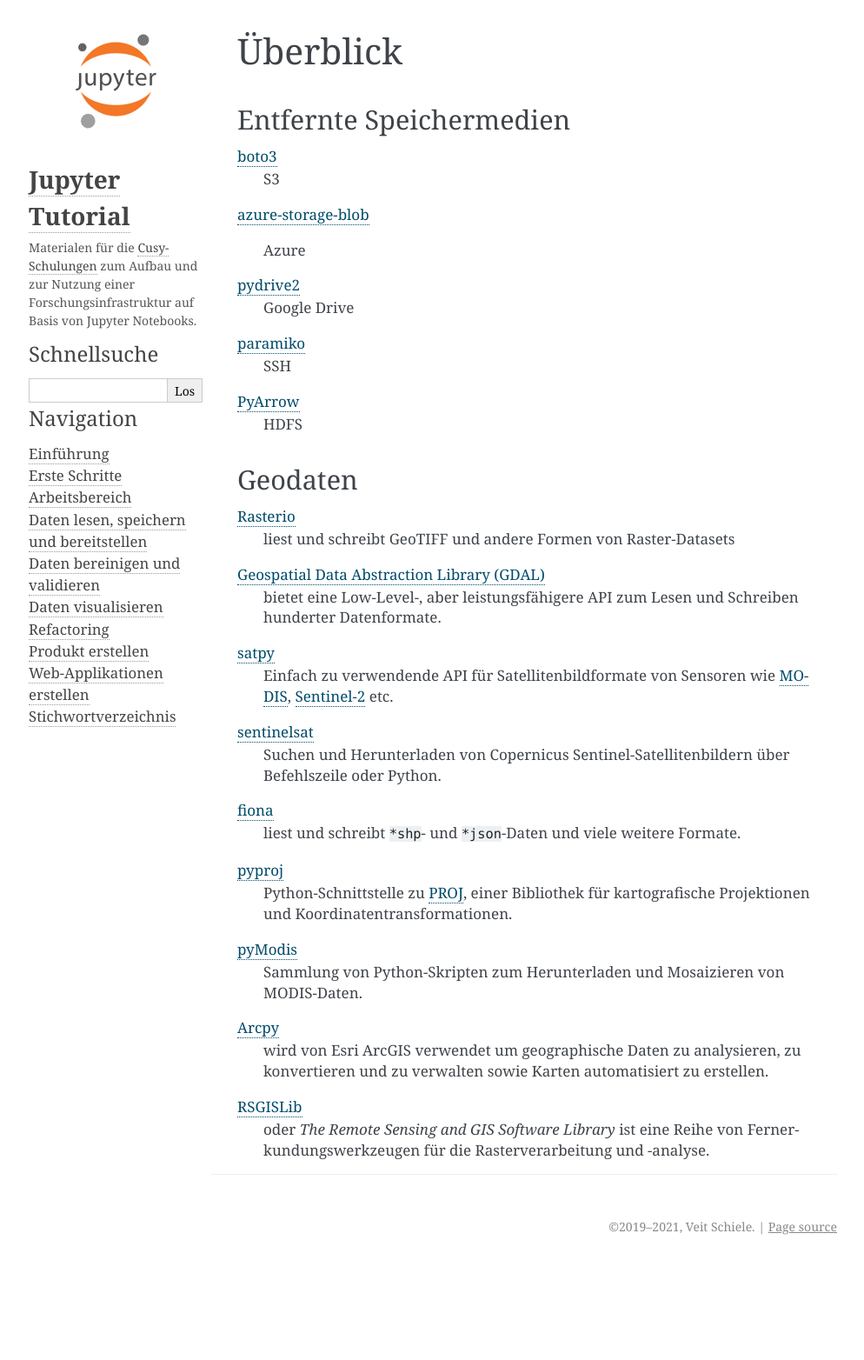
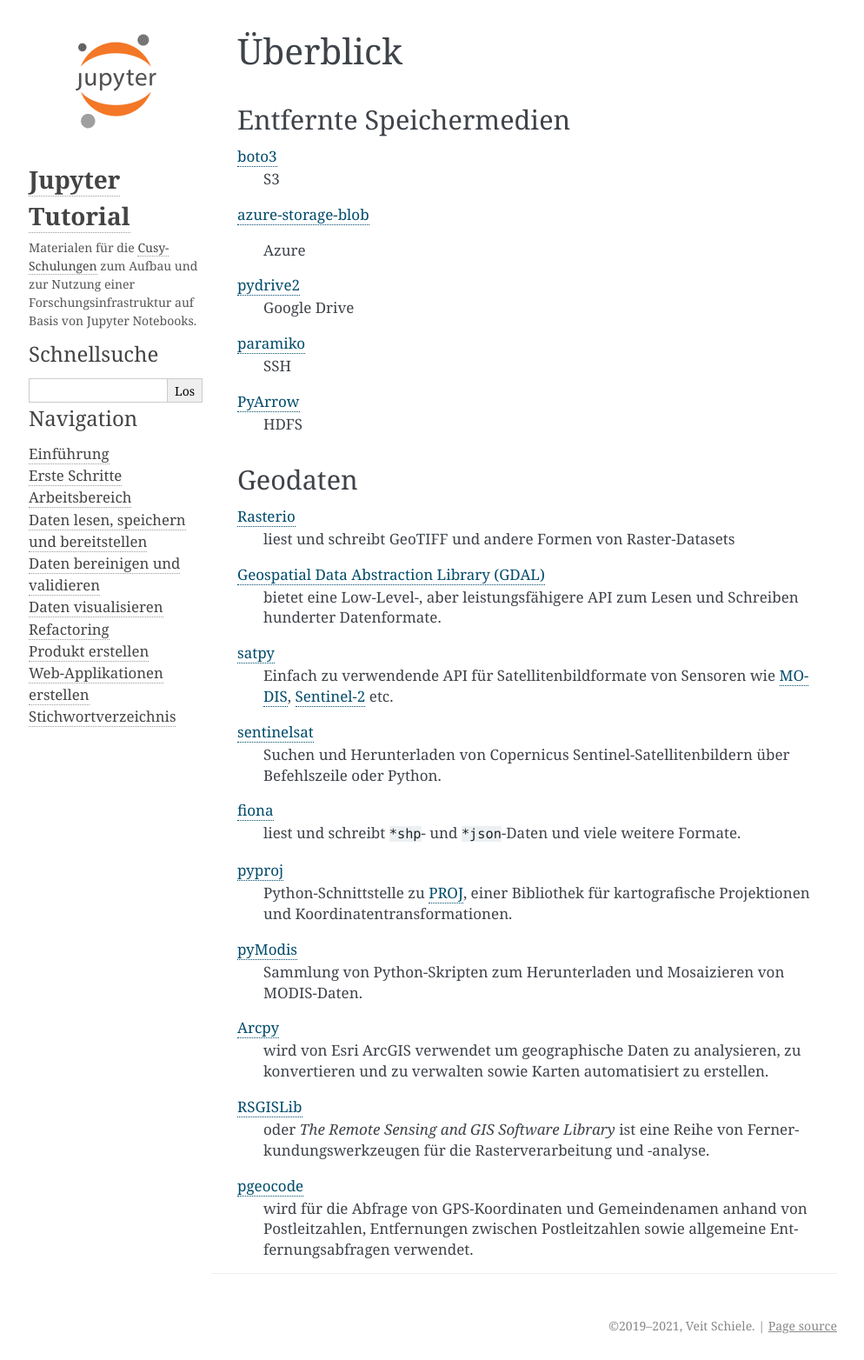
Before and after one commit to veit/jupyter-tutorial-de, a Sphinx documentation site: the page built from docs/data-processing/overview.rst, in a window 1280 px wide. Shown: the whole page at 87% size, without its empty margins (147-1141 px from the left). Built offline with Sphinx 7.4.7, drawn with Linux system fonts in a browser that asks for light colours; pages that are not in the unit, such as notebooks, are missing from menus; before the commit the page ends 1450 px from its top, so only the background shows below that.

Commit message:
Add pgeocode

```diff
--- a/docs/data-processing/overview.rst
+++ b/docs/data-processing/overview.rst
@@ -45,3 +45,7 @@
 `RSGISLib <https://www.rsgislib.org/>`_
     oder *The Remote Sensing and GIS Software Library* ist eine Reihe von
     Fernerkundungswerkzeugen für die Rasterverarbeitung und -analyse.
+`pgeocode <https://pypi.org/project/pgeocode/>`_
+    wird für die Abfrage von GPS-Koordinaten und Gemeindenamen anhand von
+    Postleitzahlen, Entfernungen zwischen Postleitzahlen sowie allgemeine
+    Entfernungsabfragen verwendet.
```
